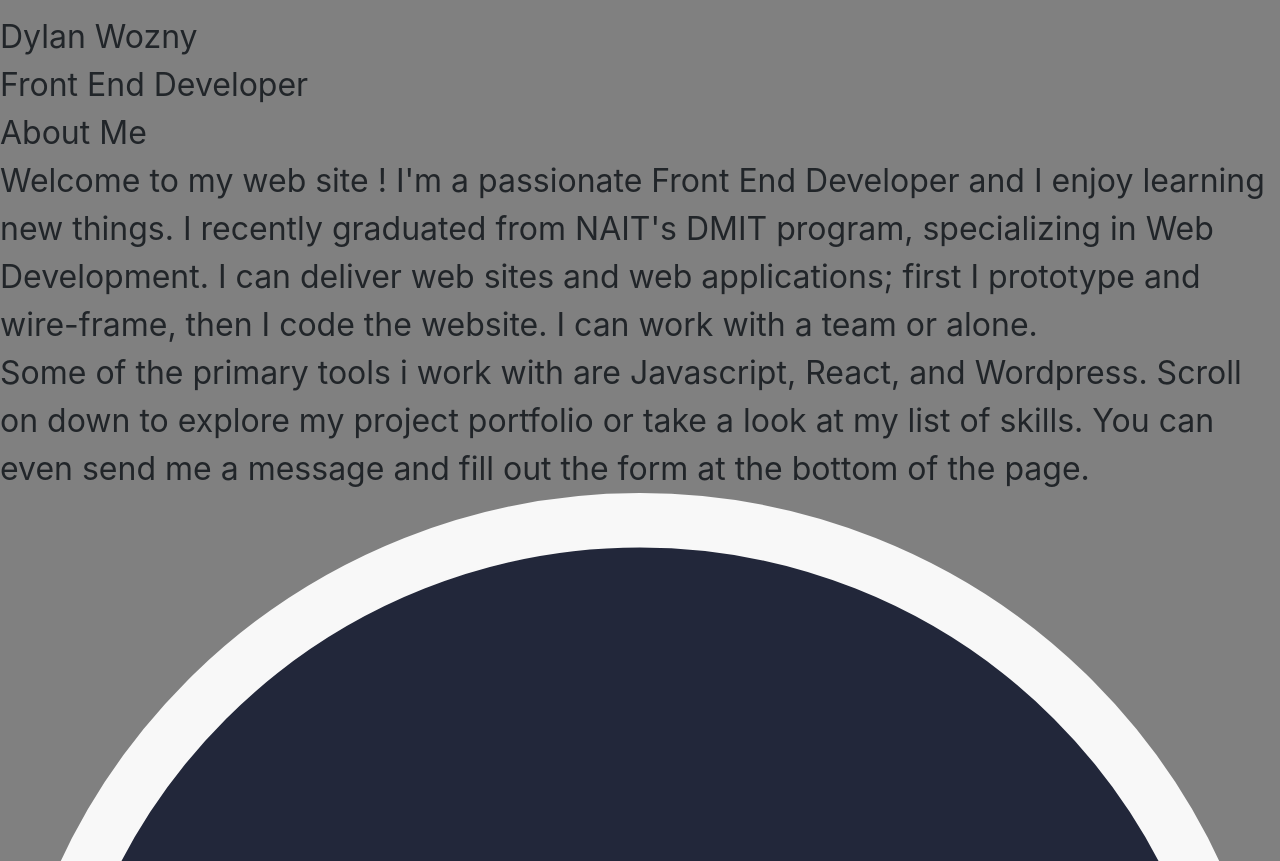
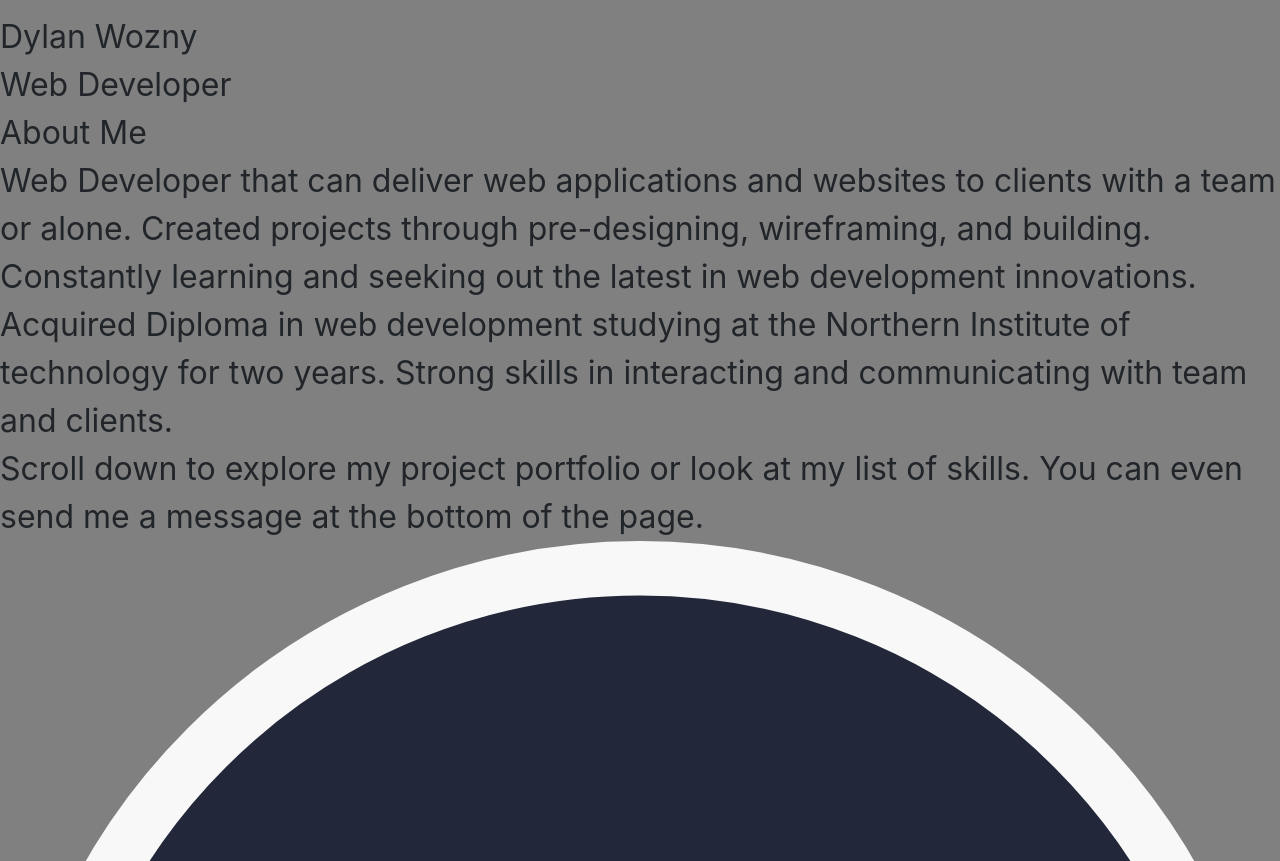
Before and after one commit to dylanwozny/dylan-portfolio-website, a website: page src/index.html in a window 1280 px wide. Shown: the part 3646-4507 px from the top of the page. Drawn offline with nearby package versions, Linux system fonts and the light colour scheme; files that its build step writes are made by us from their sources; files whose address does not match are found by name.

Commit message:
changed bio text. added semi bold font to 'tools'

```diff
--- a/src/index.html
+++ b/src/index.html
@@ -194,7 +194,7 @@
         <div class="the_wrap">
           <div class="banner-content">
               <h1>Dylan Wozny</h1>
-              <p class="banner-caption-txt">Front End Developer</p>
+              <p class="banner-caption-txt">Web Developer</p>
           </div>
         </div>
       </header>
@@ -205,12 +205,9 @@
           <div class="bio__grid-item1">
 
             <p>
-              Welcome to my web site ! I'm a passionate Front End Developer and I
-              enjoy learning new things. I recently graduated from NAIT's DMIT
-              program, specializing in Web Development. I can deliver web sites and web applications;
-              first I prototype and wire-frame, then I code the website. I can work with a team or alone.</p>
+              Web Developer that can deliver web applications and websites to clients with a team or alone. Created projects through pre-designing, wireframing, and building. Constantly learning and seeking out the latest in web development innovations. Acquired Diploma in web development studying at the Northern Institute of technology for two years. Strong skills in interacting and communicating with team and clients.  </p>
               <p>
-               Some of the primary tools i work with are Javascript, React, and Wordpress. Scroll on down to explore my project portfolio or take a look at my list of skills. You can even send me a message and fill out the form at the bottom of the page.
+                Scroll down to explore my project portfolio or look at my list of skills. You can even send me a message at the bottom of the page.
             </p>
           </div>
           <div class="bio__grid-item2">
--- a/src/sass/base/_typography.scss
+++ b/src/sass/base/_typography.scss
@@ -124,8 +124,8 @@ h3,
 }
 
 h4 {
-  font-family: "nerislight";
-  font-weight: bold;
+  font-family: "nerissemibold";
+  font-weight: normal;
   font-size: $txt-md;
 }
 
```
Also changed, not shown: src/developer-projects.html (+2 -2 lines), src/js/main.js (+4 -5 lines), README.md, src/js/modules/flavicon-inject.js (renamed from src/js/flavicon-inject.js), src/js/modules/nav.js (renamed from src/js/nav.js), src/js/modules/scroll-up.js (renamed from src/js/scroll-up.js), src/js/modules/skills.js (renamed from src/js/skills.js).
